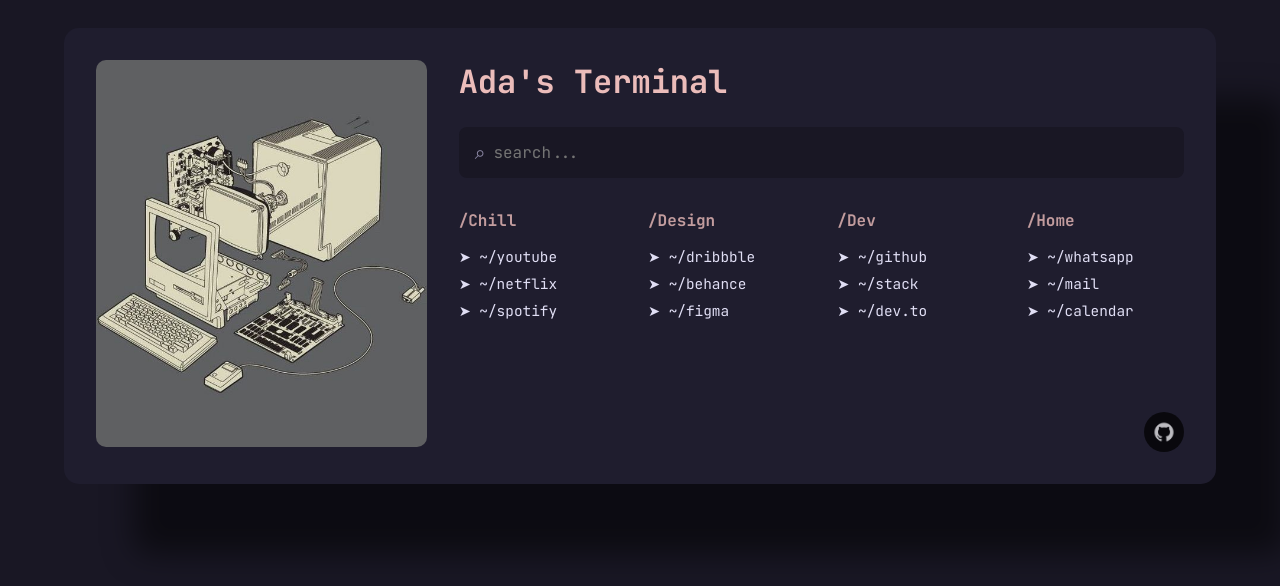
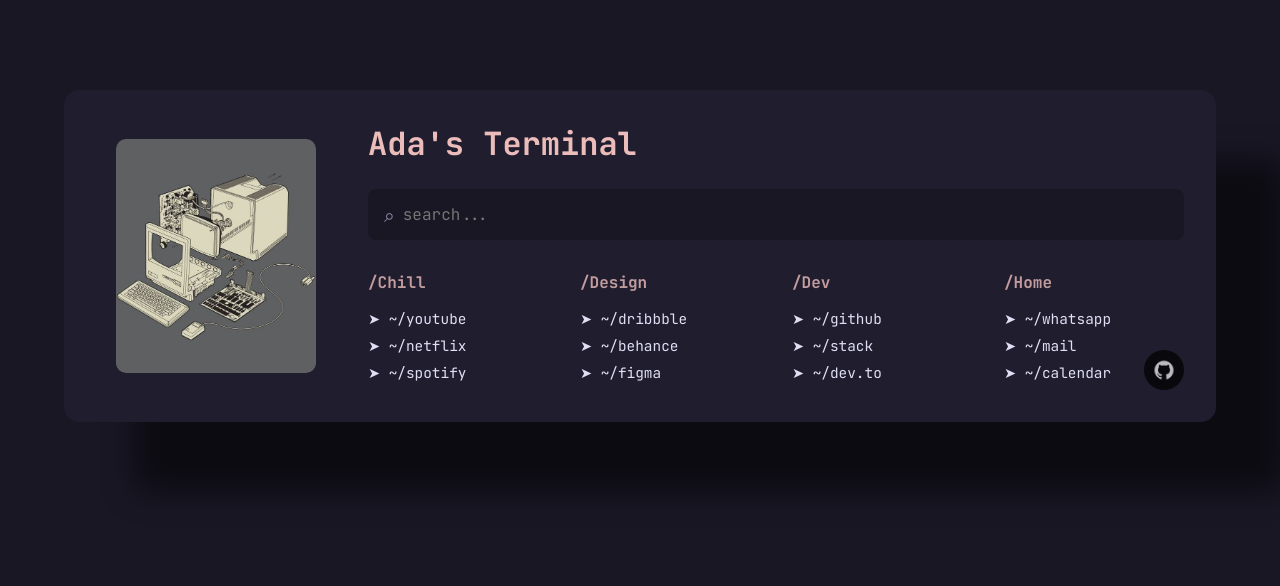
Before and after one commit to vito-ysl/Ada-s-Terminal, a plain HTML site: page index.html in a window 1280 px wide. Shown: the part 144-730 px from the top of the page. Drawn offline with Linux system fonts and the light colour scheme.

Commit message:
main: push

```diff
--- a/index.html
+++ b/index.html
@@ -25,7 +25,7 @@
                 <h1>Ada's Terminal</h1>
 
                 <!-- GitHub Profile Button -->
-                <a href="https://github.com/YOUR_USERNAME" class="github-button" target="_blank" rel="noopener noreferrer">
+                <a href="https://github.com/vito-ysl" class="github-button" target="_blank" rel="noopener noreferrer">
                     <img src="git.jpg" alt="GitHub" class="github-icon">
                 </a>
 
--- a/style.css
+++ b/style.css
@@ -40,12 +40,16 @@
 }
 
 .image-section {
-    flex: 0 0 33.333%;
+    flex: 0 0 25%; /* Reduced from 33.333% to 25% */
     padding-right: 2rem;
+    display: flex;
+    align-items: center;
+    justify-content: center;
 }
 
 .image-section img {
     width: 100%;
+    max-width: 200px; /* Added max-width to limit image size */
     height: auto;
     border-radius: 10px;
     object-fit: cover;
```
Also changed, not shown: img.png (added), 2 other files.
